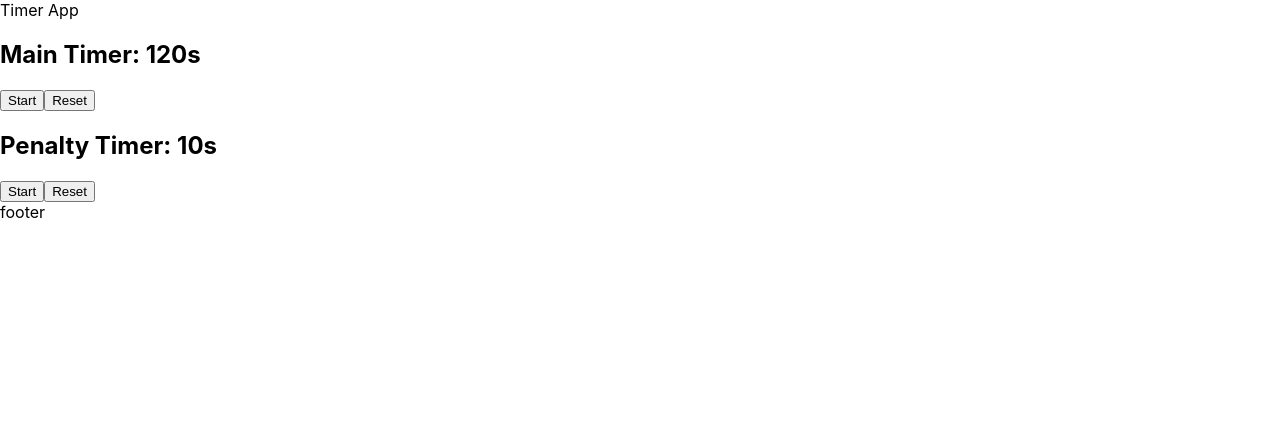
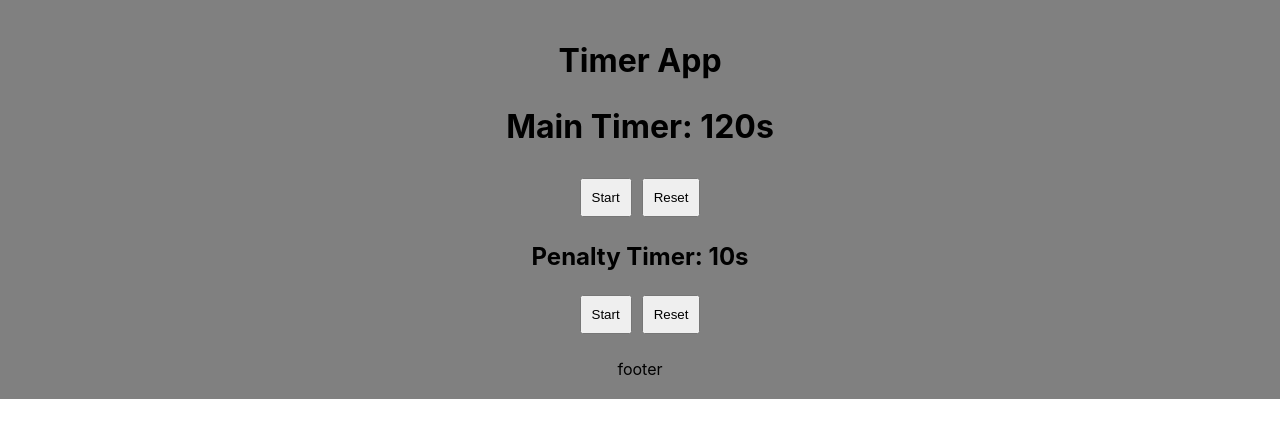
Before and after one commit to hirakero/robocar-timer, a React (Create React App) app: page / in a window 1280 px wide. Shown: the top 438 px of the page. Built offline with nearby package versions, Linux system fonts and the light colour scheme.

Commit message:
change background color depending on status

```diff
--- /dev/null
+++ b/src/App.css
@@ -0,0 +1,33 @@
+.app {
+    text-align: center;
+    padding: 20px;
+  }
+
+  .main-running {
+    background-color: lightgreen;
+  }
+
+  .penalty-running {
+    background-color: lightsalmon;
+  }
+
+  .stopped {
+    background-color: gray;
+  }
+
+  .timer {
+    margin: 20px;
+  }
+
+  .main-timer h2 {
+    font-size: 2em;
+  }
+
+  .penalty-timer h2 {
+    font-size: 1.5em;
+  }
+
+  button {
+    margin: 5px;
+    padding: 10px;
+  }
--- a/src/App.js
+++ b/src/App.js
@@ -1,5 +1,6 @@
 import Timer from "./components/Timer";
-import { useState } from "react";
+import { useEffect, useState } from "react";
+import './App.css';
 
 function App() {
   //試合の長さを定数で設定
@@ -10,6 +11,20 @@ function App() {
   const [isMainRunning, setIsMainRunning] = useState(false);
   const [penaltyTime, setPenaltyTime] = useState(PENALTY_TIME);
   const [isPenaltyRunning, setIsPenaltyRunning] = useState(false);
+
+  useEffect(() => {
+    if (mainTime === 0) {
+      setIsMainRunning(false);
+      setIsPenaltyRunning(false);
+    }
+  },[mainTime])
+
+  useEffect(() => {
+    if (penaltyTime === 0) {
+      setPenaltyTime(PENALTY_TIME);
+      setIsPenaltyRunning(false);
+    }
+  },[penaltyTime])
 
   const handleMainStartPause = () => {
     setIsMainRunning(prevIsMainRunning => !prevIsMainRunning);
@@ -30,10 +45,25 @@ function App() {
     setIsPenaltyRunning(false);
   }
 
+  //classNameのmain-running, penalty-running, stoppedを設定
+  function setClassName(){
+    if(isMainRunning){
+      if(isPenaltyRunning){
+        return 'penalty-running';
+      }else{
+        return 'main-running';
+      }
+    }else {
+      return 'stopped';
+    }
+  }
+
   return (
-    <div >
+    <div className={`app ${setClassName()}`}>
       <header>
+        <h1>
         Timer App
+        </h1>
       </header>
       <main>
           <Timer
```
